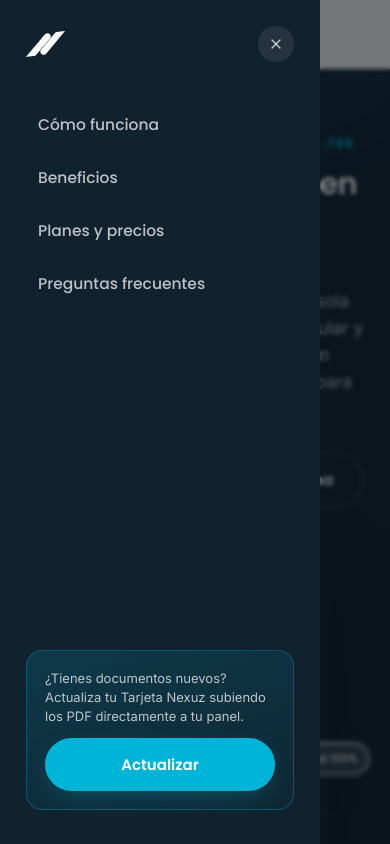
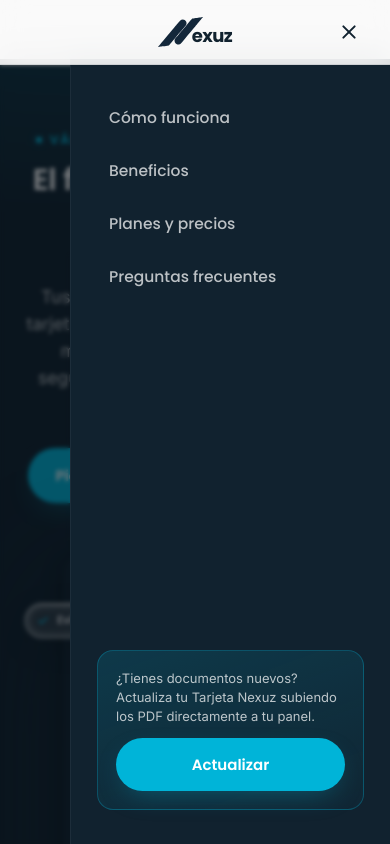
Before and after one commit to AutoNfc/smartcardocs-web, a plain HTML site: page index.html in a window 390 px wide. Both pictures are taken after a click on the button "Menu". Shown: the top 844 px of the page. Drawn offline with Linux system fonts and the light colour scheme.

Commit message:
index listo creo

```diff
--- a/index.html
+++ b/index.html
@@ -3,7 +3,8 @@
 <head>
 <meta charset="UTF-8">
 <meta name="viewport" content="width=device-width, initial-scale=1.0">
-<title>Nexuz Chile — La Tarjeta NFC inteligente para los documentos de tu auto</title>
+<title>Nexuz Chile | Tarjeta NFC para los documentos de tu auto</title>
+<link rel="icon" type="image/svg+xml" href="img/logo.svg">
 <meta name="description" content="Lleva tu Permiso de Circulación, SOAP y Revisión Técnica en una sola Tarjeta. Válida bajo la Ley 19.799. Escanea con tu celular y muestra tus documentos al instante.">
 
 <meta property="og:title" content="Nexuz Chile">
@@ -44,14 +45,20 @@
   }
 
   *{margin:0;padding:0;box-sizing:border-box;}
-  html{scroll-behavior:smooth;}
-  body{
-    background:var(--bg);
-    color:var(--ink);
-    font-family:var(--font-body);
-    line-height:1.55;
-    -webkit-font-smoothing:antialiased;
-    overflow-x:hidden;
+  html {
+    scroll-behavior: smooth;
+    max-width: 100%;
+    overflow-x: clip; /* CAMBIO CLAVE: clip en lugar de hidden */
+  }
+
+  body {
+    background: var(--bg);
+    color: var(--ink);
+    font-family: var(--font-body);
+    line-height: 1.55;
+    -webkit-font-smoothing: antialiased;
+    max-width: 100%;
+    overflow-x: clip; /* CAMBIO CLAVE: clip en lugar de hidden */
   }
   img{max-width:100%;display:block;}
   a{color:inherit;text-decoration:none;}
@@ -129,7 +136,7 @@
   }
   /* ================= HEADER MINIMALISTA ================= */
   header.site-header{
-    position:sticky;top:0;z-index:60;
+    position:sticky;top:0;z-index:100; /* CAMBIO CLAVE: Pasa de 60 a 100 */
     background:rgba(250,250,250,0.86);
     backdrop-filter:blur(14px) saturate(140%);
     border-bottom:1px solid var(--primary-line);
@@ -144,14 +151,47 @@
     align-items:center;
   }
 
-  .header-mobile-menu { display: none; } /* Oculta la hamburguesa en PC */
-
-  .brand{
+  /* Ocultar hamburguesa en PC con especificidad alta (cero important) */
+  @media (min-width: 821px) {
+    .header-inner .header-mobile-menu {
+      display: none;
+    }
+  }
+
+  /* Juntar el logo (N) con el texto (exuz) */
+  .brand {
     justify-self: start; /* Logo a la izquierda en PC */
-    display:flex;align-items:center;gap:10px;
-    font-family:var(--font-display);font-weight:700;font-size:22px;color:var(--primary);letter-spacing:-0.01em;
-  }
-  .brand img{height:30px;width:auto;}
+    display: flex;
+    align-items: center;
+    gap: 1px; /* Reducimos la separación base casi a cero */
+    font-family: var(--font-display);
+    font-weight: 700;
+    font-size: 22px;
+    color: var(--primary);
+  }
+
+  .brand img {
+    height: 30px;
+    width: auto;
+  }
+
+  .brand span {
+    /* Achicamos la tipografía un poco */
+    font-size: 18px;
+
+    /* Empujamos el texto más hacia la izquierda para pegarlo bien al logo */
+    margin-left: -12px;
+
+    /* Juntamos un pelín las letras entre sí para que se vea más compacto */
+    letter-spacing: -0.6px;
+    /* Agrega esta nueva línea para empujarlo hacia abajo */
+    margin-top: 8px;
+  }
+
+  /* Cambiar el color del logo al azul oscuro premium (#11222F) en el header */
+  .site-header .brand img {
+    filter: brightness(0) saturate(100%) invert(11%) sepia(18%) saturate(1989%) hue-rotate(168deg) brightness(96%) contrast(92%);
+  }
 
   .header-nav-desktop {
     justify-self: center; /* Enlaces al centro en PC */
@@ -182,76 +222,133 @@
   /* ====== AJUSTES PARA MÓVIL ====== */
   @media (max-width: 820px) {
     .header-inner {
-      /* Cambia la grilla a: Botón(Izq) - Logo(Centro) - Espacio(Der) */
+      display: grid;
+      /* Mantiene 3 columnas equilibradas */
       grid-template-columns: 1fr auto 1fr;
-    }
-    .header-nav-desktop { display: none; } /* Esconde los links */
-    .header-actions-desktop { display: none; } /* Esconde el botón Mi Panel */
+      /* LA CLAVE: Obliga a que todo en la grilla se alinee perfectamente al centro horizontal */
+      align-items: center;
+    }
+    .header-nav-desktop { display: none; }
+    .header-actions-desktop { display: none; }
+
+    .brand {
+      grid-column: 2; /* Logo exactamente en el centro */
+      justify-self: center;
+    }
 
     .header-mobile-menu {
-      display: flex; /* Muestra la hamburguesa */
-      justify-self: start;
-    }
-
-    .brand {
-      justify-self: center; /* Centra el logo */
-    }
-  }
-
-  /* Estilos del botón de iconos (Hamburguesa) */
-  .icon-btn{
-    width:40px;height:40px;border-radius:50%;flex-shrink:0;
-    display:flex;align-items:center;justify-content:center;
-    background:rgba(17,34,47,0.05);
-    border:1px solid var(--primary-line);
-    transition:background .25s ease, border-color .25s ease, transform .25s ease;
-  }
-  .icon-btn:hover{background:rgba(17,34,47,0.09);transform:translateY(-1px);}
-  .icon-btn:active{transform:scale(0.94);}
-  .icon-btn svg{width:18px;height:18px;stroke:var(--primary);}
+      grid-column: 3; /* Hamburguesa exactamente a la derecha */
+      justify-self: end;
+      display: flex;
+      /* Alinea el botón interno por si acaso */
+      align-items: center;
+    }
+  }
+
+  /* Estilos del botón de iconos (Hamburguesa Minimalista, sin círculo) */
+  .icon-btn {
+    width: 34px; height: 34px; flex-shrink: 0;
+    display: flex; align-items: center; justify-content: center;
+    background: transparent; /* Quitamos el círculo oscuro */
+    border: none; /* Quitamos el borde */
+    padding: 0;
+    transition: transform .25s ease;
+    -webkit-tap-highlight-color: transparent; /* Evita que parpadee azul en Android */
+  }
+  .icon-btn:active { transform: scale(0.92); }
+  /* ================= ANIMACIÓN MENÚ HAMBURGUESA: COLLAPSE ================= */
+  .lineas-menu {
+    width: 18px;
+    height: 14px;
+    position: relative;
+  }
+
+  .lineas-menu span {
+    display: block;
+    position: absolute;
+    height: 2px;
+    width: 100%;
+    background-color: var(--primary);
+    border-radius: 2px;
+    left: 0;
+  }
+
+  /* ESTADO CERRADO */
+  .lineas-menu span:nth-child(1) {
+    top: 0;
+    transition: top 0.15s 0.15s ease, transform 0.15s ease;
+  }
+  .lineas-menu span:nth-child(2) {
+    top: 6px;
+    transition: opacity 0s 0.15s ease;
+  }
+  .lineas-menu span:nth-child(3) {
+    bottom: 0;
+    transition: bottom 0.15s 0.15s ease, transform 0.15s ease;
+  }
+
+  /* ESTADO ABIERTO ("X") */
+  .menu-animado.is-active .lineas-menu span:nth-child(1) {
+    top: 6px;
+    transform: rotate(45deg);
+    transition: top 0.15s ease, transform 0.15s 0.15s ease;
+  }
+  .menu-animado.is-active .lineas-menu span:nth-child(2) {
+    opacity: 0;
+    transition: opacity 0s 0.15s ease;
+  }
+  .menu-animado.is-active .lineas-menu span:nth-child(3) {
+    bottom: 6px;
+    transform: rotate(-45deg);
+    transition: bottom 0.15s ease, transform 0.15s 0.15s ease;
+  }
   /* ================= NAV LATERAL ================= */
-  .nav-overlay{
-    position:fixed;inset:0;background:rgba(6,12,17,0.55);
-    backdrop-filter:blur(2px);
-    opacity:0;pointer-events:none;transition:opacity .35s var(--ease);
-    z-index:70;
-  }
-  .nav-overlay.active{opacity:1;pointer-events:auto;}
+  .nav-overlay {
+    position: fixed;
+    top: 59px; /* Nace justo debajo del header */
+    left: 0;
+    width: 100%;
+    height: calc(100vh - 59px); /* Solo cubre del header hacia abajo */
+    background: rgba(6,12,17,0.55);
+    backdrop-filter: blur(2px);
+    opacity: 0; pointer-events: none; transition: opacity .35s var(--ease);
+    z-index: 80;
+  }
+  .nav-overlay.active { opacity: 1; pointer-events: auto; }
+
   #menuLateral {
     position: fixed;
-    top: 0;
-    left: 0;
-    height: 100%;
+    top: 59px; /* Nace exactamente debajo de la línea del header */
+    right: 0;
+    height: calc(100vh - 59px); /* Solo cubre del header hacia abajo */
     width: 320px;
     max-width: 84vw;
     background: var(--primary);
-    transform: translateX(-100%);
+    transform: translateX(100%);
     transition: transform .45s var(--ease);
-    z-index: 80;
+    z-index: 90;
     display: flex;
     flex-direction: column;
-    padding: 26px 26px 34px;
-  }
-  #menuLateral.active{transform:translateX(0);}
-  .nav-top{display:flex;justify-content:space-between;align-items:center;margin-bottom:38px;}
-  .nav-top .brand img{height:26px;filter:brightness(0) invert(1);}
-  .nav-top .brand-fallback{color:#fff;font-size:17px;}
-  .nav-top .brand-fallback span{color:var(--accent);}
-  .nav-close{width:36px;height:36px;border-radius:50%;display:flex;align-items:center;justify-content:center;background:rgba(255,255,255,0.08);}
-  .nav-close svg{width:16px;height:16px;stroke:var(--on-dark-soft);}
-  #menuLateral nav{display:flex;flex-direction:column;gap:3px;flex:1;}
-  #menuLateral nav a{
-    padding:13px 12px;border-radius:10px;
-    color:var(--on-dark-soft);font-weight:500;font-size:15.5px;font-family:var(--font-display);
-    transition:background .2s ease, color .2s ease, padding-left .2s ease;
-  }
-  #menuLateral nav a:hover{background:rgba(255,255,255,0.06);color:#fff;padding-left:16px;}
-  .nav-cta{
-    margin-top:18px;padding:18px;border-radius:16px;
-    background:linear-gradient(160deg, rgba(0,180,216,0.16), rgba(0,180,216,0.03));
-    border:1px solid rgba(0,180,216,0.3);
-  }
-  .nav-cta p{font-size:13px;color:var(--on-dark-soft);margin-bottom:12px;line-height:1.45;}
+    /* Reducimos el padding superior porque ya no choca con nada */
+    padding: 34px 26px;
+    border-left: 1px solid rgba(255,255,255,0.05);
+  }
+  #menuLateral.active { transform: translateX(0); }
+
+  #menuLateral nav { display: flex; flex-direction: column; gap: 3px; flex: 1; }
+  #menuLateral nav a {
+    padding: 13px 12px; border-radius: 10px;
+    color: var(--on-dark-soft); font-weight: 500; font-size: 15.5px; font-family: var(--font-display);
+    transition: background .2s ease, color .2s ease, padding-left .2s ease;
+  }
+  #menuLateral nav a:hover { background: rgba(255,255,255,0.06); color: #fff; padding-left: 16px; }
+
+  .nav-cta {
+    margin-top: 18px; padding: 18px; border-radius: 16px;
+    background: linear-gradient(160deg, rgba(0,180,216,0.16), rgba(0,180,216,0.03));
+    border: 1px solid rgba(0,180,216,0.3);
+  }
+  .nav-cta p { font-size: 13px; color: var(--on-dark-soft); margin-bottom: 12px; line-height: 1.45; }
 
   /* ================= HERO (DISEÑO ORBITAL PREMIUM) ================= */
   .hero-section {
@@ -315,7 +412,7 @@
 
   /* 1. La cámara 3D se pone en el área visual (recupera la inclinación de la tarjeta) */
   .hero-visual-new {
-    perspective: 1200px;
+    perspective: 800px;
   }
 
   /* 2. Ajustamos la tarjeta para que no se vea gigante en el PC */
@@ -340,17 +437,28 @@
     transform: rotateY(180deg);
   }
 
-  /* 5. Caras de la tarjeta */
+  /* 5. Caras de la tarjeta y Sombra Permanente */
   .card-front, .card-back {
     width: 100%;
     -webkit-backface-visibility: hidden;
     backface-visibility: hidden;
-  }
+    /* Evita parpadeos en celulares */
+    transform: translateZ(0);
+  }
+
   .card-front img, .card-back img {
     width: 100%;
     height: auto;
     display: block;
-    filter: drop-shadow(0 20px 40px rgba(0,0,0,0.3));
+    /* EFECTO 3D ULTRA REALISTA: Doble sombra apilada */
+    /* 1ra sombra: Corta y oscura (da volumen al grosor del plástico) */
+    /* 2da sombra: Gigante y teñida de tu azul oscuro (da la altura de levitación) */
+    -webkit-filter: drop-shadow(0 5px 10px rgba(0,0,0,0.4)) drop-shadow(0 35px 65px rgba(17,34,47,0.4));
+    filter: drop-shadow(0 5px 10px rgba(0,0,0,0.4)) drop-shadow(0 35px 65px rgba(17,34,47,0.4));
+
+    /* Soporte GPU para que no se aplane en el celular */
+    transform: translateZ(1px);
+    will-change: filter, transform;
   }
   .card-back {
     position: absolute;
@@ -655,7 +763,7 @@
     .benefits-dots .dot.active { background: var(--accent); transform: scale(1.3); }
   }
 
-  /* ================= COMO FUNCIONA ================= */
+ /* ================= COMO FUNCIONA ================= */
   .steps{
     display:grid;grid-template-columns:repeat(3,1fr);gap:28px;
   }
@@ -675,6 +783,32 @@
     .step-card:not(:last-child){border-right:1px solid var(--primary-line);}
   }
 
+  /* Efecto de aparición en cascada para los pasos (PC y Móvil) */
+  .steps .step-card:nth-child(2) { transition-delay: 0.2s; }
+  .steps .step-card:nth-child(3) { transition-delay: 0.4s; }
+
+  /* Animación Zig-Zag exclusiva para móviles (Más lenta y fluida) */
+  @media (max-width: 820px) {
+    /* Forzamos una transición más larga y relajada (1.2 segundos) */
+    .steps .step-card.reveal {
+      transition: opacity 1.2s var(--ease), transform 1.2s var(--ease);
+    }
+
+    /* El paso 1 y 3 (impares) parten desde un poco más lejos a la izquierda */
+    .steps .step-card:nth-child(odd).reveal {
+      transform: translateX(-80px);
+    }
+
+    /* El paso 2 (par) parte desde un poco más lejos a la derecha */
+    .steps .step-card:nth-child(even).reveal {
+      transform: translateX(80px);
+    }
+
+    /* Cuando aparecen en pantalla, todos regresan a su posición central original */
+    .steps .step-card.reveal.in {
+      transform: translateX(0);
+    }
+  }
   /* ================= PLANES ================= */
   /* 1. ESTRUCTURA (Mismo tamaño) */
   .plans-wrap {
@@ -867,7 +1001,7 @@
 
   /* Estilos para el botón de Instagram */
   .ig-link {
-    display: inline-flex !important;
+    display: inline-flex;
     margin-top: 0; /* Quitamos la separación extra */
     transition: transform .2s ease;
   }
@@ -1002,20 +1136,11 @@
 <header class="site-header">
   <div class="header-inner">
 
-    <!-- Lado Izquierdo: Botón Hamburguesa (Solo se verá en Móvil) -->
-    <div class="header-mobile-menu">
-      <button class="icon-btn" aria-label="Abrir menú" onclick="toggleMenu(true)">
-        <svg viewBox="0 0 24 24" fill="none" stroke-width="2" stroke-linecap="round"><line x1="3" y1="6" x2="21" y2="6"/><line x1="3" y1="12" x2="21" y2="12"/><line x1="3" y1="18" x2="21" y2="18"/></svg>
-      </button>
-    </div>
-
-    <!-- Logo: A la izquierda en PC, al centro en Móvil -->
     <a href="#" class="brand" aria-label="Nexuz Chile">
       <img src="img/logo.svg" alt="Logo Nexuz" onerror="this.style.display='none';">
-      <span>Nexuz</span>
+      <span>exuz</span>
     </a>
 
-    <!-- Centro: Enlaces de navegación (Solo se verán en PC) -->
     <nav class="header-nav-desktop">
       <a href="#como-funciona">Cómo funciona</a>
       <a href="#beneficios">Beneficios</a>
@@ -1023,25 +1148,23 @@
       <a href="#faq">FAQ</a>
     </nav>
 
-    <!-- Lado Derecho: Botón de Mi Panel (Solo se verá en PC) -->
     <div class="header-actions-desktop">
       <button class="btn btn-soft btn-panel" onclick="abrirModal()">Mi panel</button>
     </div>
 
+    <button class="icon-btn header-mobile-menu menu-animado" aria-label="Menu" id="btnMenuToggle" onclick="toggleMenu()">
+      <div class="lineas-menu">
+        <span></span>
+        <span></span>
+        <span></span>
+      </div>
+    </button>
+
   </div>
 </header>
 
 <div class="nav-overlay" id="navOverlay" onclick="toggleMenu(false)"></div>
 <aside id="menuLateral" aria-label="Menú principal">
-  <div class="nav-top">
-    <a href="#" class="brand" aria-label="Nexuz Chile">
-      <img src="img/logo.svg" alt="Nexuz" style="height:26px;" onerror="this.style.display='none'; this.nextElementSibling.style.display='flex';">
-      <span class="brand-fallback" style="display:none; color: #ffffff;">Nexuz<span>.</span></span>
-    </a>
-    <button class="nav-close" aria-label="Cerrar menú" onclick="toggleMenu(false)">
-      <svg viewBox="0 0 24 24" fill="none" stroke-width="2" stroke-linecap="round"><line x1="18" y1="6" x2="6" y2="18"/><line x1="6" y1="6" x2="18" y2="18"/></svg>
-    </button>
-  </div>
   <nav>
     <a href="#como-funciona" onclick="toggleMenu(false)">Cómo funciona</a>
     <a href="#beneficios" onclick="toggleMenu(false)">Beneficios</a>
@@ -1436,11 +1559,23 @@
         _menuObserver.observe(document.getElementById('menuLateral'), { attributes:true, attributeFilter:['class'] });
     }
 
-    // Funciones del menú lateral
+    // Funciones del menú lateral (Ahora actúa como interruptor inteligente)
     function toggleMenu(abrir) {
         const menu = document.getElementById('menuLateral');
-        if(abrir) menu.classList.add('active');
-        else menu.classList.remove('active');
+        const btnMenuToggle = document.getElementById('btnMenuToggle');
+
+        // Si el botón no da una orden estricta, averiguamos el estado actual
+        if (typeof abrir !== 'boolean') {
+            abrir = !menu.classList.contains('active');
+        }
+
+        if(abrir) {
+            menu.classList.add('active');
+            if(btnMenuToggle) btnMenuToggle.classList.add('is-active'); // Transforma en X
+        } else {
+            menu.classList.remove('active');
+            if(btnMenuToggle) btnMenuToggle.classList.remove('is-active'); // Vuelve a 3 rayas
+        }
     }
 
     // Abrir y cerrar portal de clientes
@@ -1676,7 +1811,31 @@
             }
         });
     }
-
+    // ==========================================
+    // SINCRONIZADOR DE PUNTOS PARA LOS PLANES
+    // ==========================================
+    const planesCarousel = document.getElementById('planes-carousel');
+    const puntosPlanes = document.querySelectorAll('#carousel-dots .dot');
+
+    if (planesCarousel && puntosPlanes.length > 0) {
+        planesCarousel.addEventListener('scroll', () => {
+            // Calcula cuánto espacio hay para deslizar
+            const maxScroll = planesCarousel.scrollWidth - planesCarousel.clientWidth;
+            if (maxScroll <= 0) return;
+
+            // Calcula en qué porcentaje del recorrido vamos
+            const porcentaje = planesCarousel.scrollLeft / maxScroll;
+
+            // Convierte ese porcentaje en el índice del punto correspondiente (0 o 1)
+            const indiceActual = Math.round(porcentaje * (puntosPlanes.length - 1));
+
+            // Apaga todos los puntos y enciende solo el correcto
+            puntosPlanes.forEach(punto => punto.classList.remove('active'));
+            if (puntosPlanes[indiceActual]) {
+                puntosPlanes[indiceActual].classList.add('active');
+            }
+        });
+    }
 </script>
 
 </body>
```
